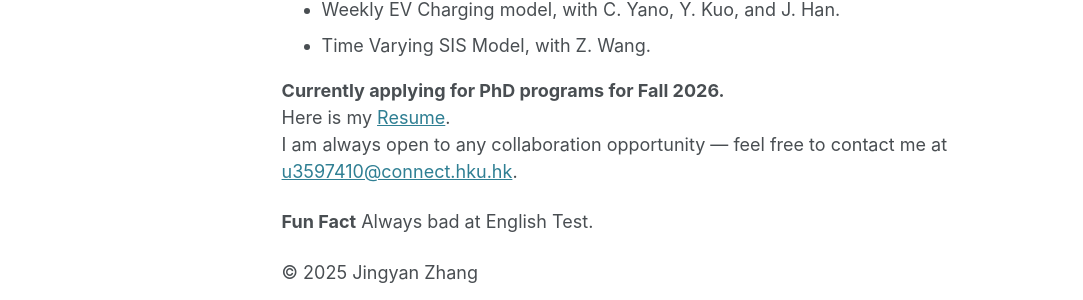
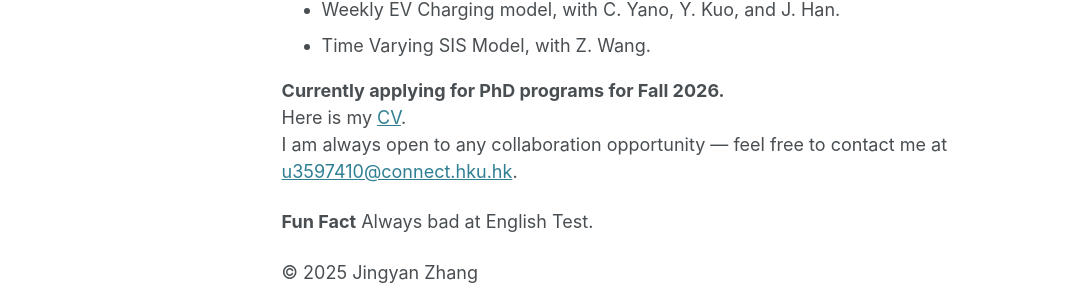
Before and after one commit to zjy-Felix/Felix, a Jekyll site: the page built from _pages/about.md, in a window 1280 px wide and 1333 px high. Shown: the part 644-944 px from the top of the window, without its empty margins (0-1083 px from the left). Built offline with Jekyll 4.4.1, drawn with Linux system fonts in a browser that asks for light colours; some web fonts are replaced.

Commit message:
Update about.md

```diff
--- a/_pages/about.md
+++ b/_pages/about.md
@@ -26,7 +26,7 @@ I am eager to connect real-world phenomena with mathematical models, aiming to d
 
 
 **Currently applying for PhD programs for Fall 2026.**
-Here is my [Resume](/Felix/assets/Zhang_Jingyan_Resume_Application.pdf).
+Here is my [CV](/Felix/assets/Zhang_Jingyan_CV_Application.pdf).
 I am always open to any collaboration opportunity — feel free to contact me at [u3597410@connect.hku.hk](mailto:u3597410@connect.hku.hk).
 
 **Fun Fact**
```
